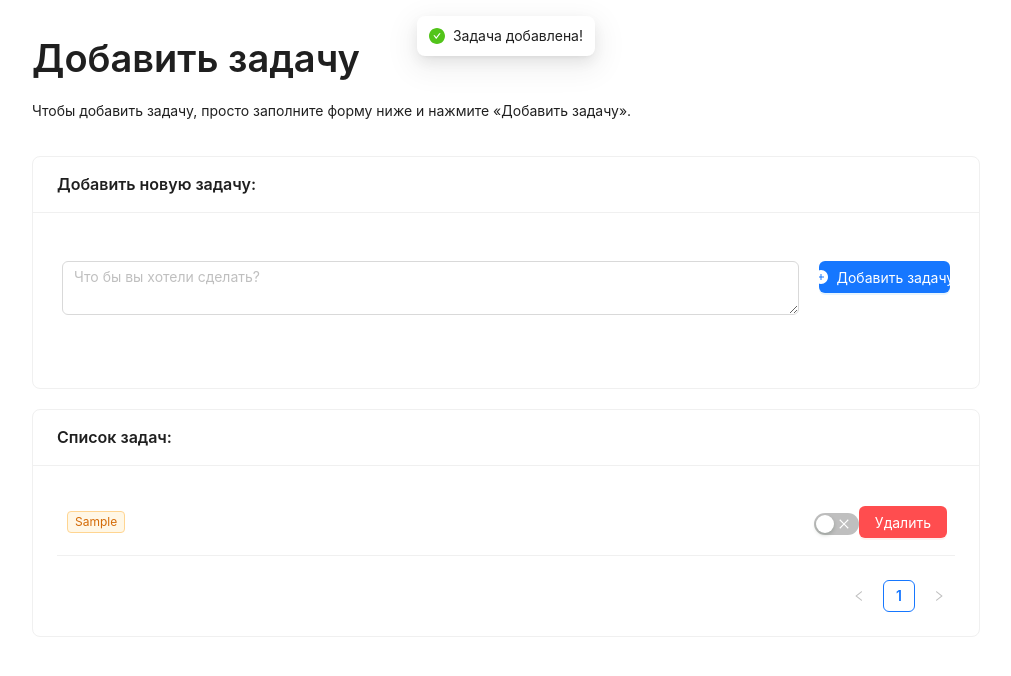
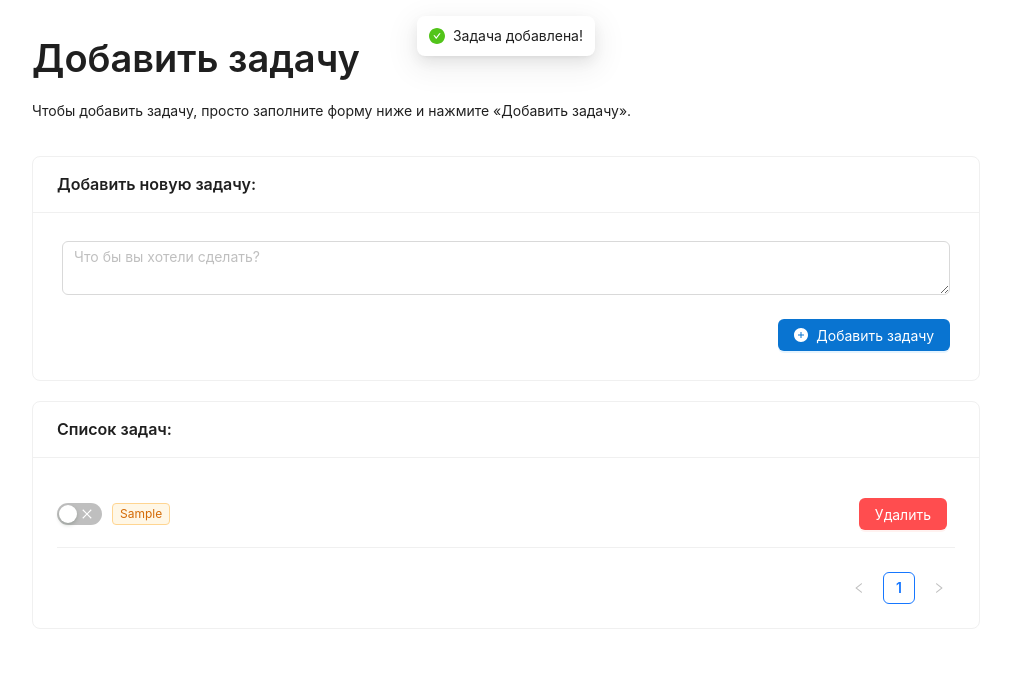
Before and after one commit to gfR616/todo-list, a React (Create React App) app: page / in a window 1280 px wide. Both pictures are taken after typing "Sample" into the empty fields and a click on the button "Добавить задачу". Shown: the top 676 px of the page, without its empty margins (134-1145 px from the left). Built offline with nearby package versions, Linux system fonts and the light colour scheme.

Commit message:
попровил юай

```diff
--- a/src/components/TodoItem/styles.sass
+++ b/src/components/TodoItem/styles.sass
@@ -1,9 +1,14 @@
 .todo-tag
   margin: 10px
-  white-space: normal
+  white-space: pre-wrap
   max-width: 80vw
   word-break: break-all
 
 .todo-item
   display: flex
+  align-items: flex-start
+
+.switch
+  margin: auto
   align-items: center
+  justify-content: center
--- a/src/components/TodoItem/todoItem.tsx
+++ b/src/components/TodoItem/todoItem.tsx
@@ -19,18 +19,6 @@ export const TodoItem: React.FC<ITodoItemProps> = ({
 		<List.Item
 			actions={[
 				<>
-					<Tooltip
-						title={
-							todo.completed ? 'Пометить как незавершенное' : 'Пометить как завершенное'
-						}
-					>
-						<Switch
-							checkedChildren={<CheckOutlined />}
-							unCheckedChildren={<CloseOutlined />}
-							onChange={() => onTodoToggle(todo)}
-							defaultChecked={todo.completed}
-						/>
-					</Tooltip>
 					<Popconfirm
 						title="Вы уверены, что хотите удалить?"
 						onConfirm={() => {
@@ -47,6 +35,19 @@ export const TodoItem: React.FC<ITodoItemProps> = ({
 			key={todo.id}
 		>
 			<div className="todo-item">
+				<Tooltip
+					title={
+						todo.completed ? 'Пометить как незавершенное' : 'Пометить как завершенное'
+					}
+				>
+					<Switch
+						checkedChildren={<CheckOutlined />}
+						unCheckedChildren={<CloseOutlined />}
+						onChange={() => onTodoToggle(todo)}
+						defaultChecked={todo.completed}
+						className="switch"
+					/>
+				</Tooltip>
 				<Tag color={todo.completed ? 'green' : 'orange'} className="todo-tag">
 					{todo.name}
 				</Tag>
--- a/src/components/addTodo/addTodo.tsx
+++ b/src/components/addTodo/addTodo.tsx
@@ -22,16 +22,21 @@ export const AddTodo: React.FC<IAddTodoFormProps> = ({ onFormSubmit }) => {
 	return (
 		<Form form={form} onFinish={onFinish} layout="horizontal" className="todo-form">
 			<Row gutter={20}>
-				<Col xs={24} sm={24} md={17} lg={19} xl={20}>
+				<Col xs={24} sm={24} md={24} lg={24} xl={24}>
 					<Form.Item
 						name={'name'}
 						rules={[{ required: true, message: 'Это поле обязательно!' }]}
 					>
-						<Input.TextArea placeholder="Что бы вы хотели сделать?" />
+						<Input.TextArea
+							className="text-area"
+							placeholder="Что бы вы хотели сделать?"
+						/>
 					</Form.Item>
 				</Col>
-				<Col xs={24} sm={24} md={7} lg={5} xl={4}>
-					<Button type="primary" htmlType="submit" block>
+			</Row>
+			<Row gutter={10} className="button-aligment">
+				<Col xs={24} sm={24} md={24} lg={24} xl={24}>
+					<Button type="primary" htmlType="submit" className="add-button">
 						<PlusCircleFilled />
 						Добавить задачу
 					</Button>
--- a/src/components/addTodo/styles.sass
+++ b/src/components/addTodo/styles.sass
@@ -1,4 +1,17 @@
 .todo-form
+  display: flex
+  flex-direction: column
   margin-top: 20px
   margin-bottom: 20px
   padding: 5px
+  margin: auto
+
+.add-button
+  background-color: #0974d1
+  width: auto
+
+.button-aligment
+  align-self: flex-end
+
+.text-area
+  width: 100%
```
